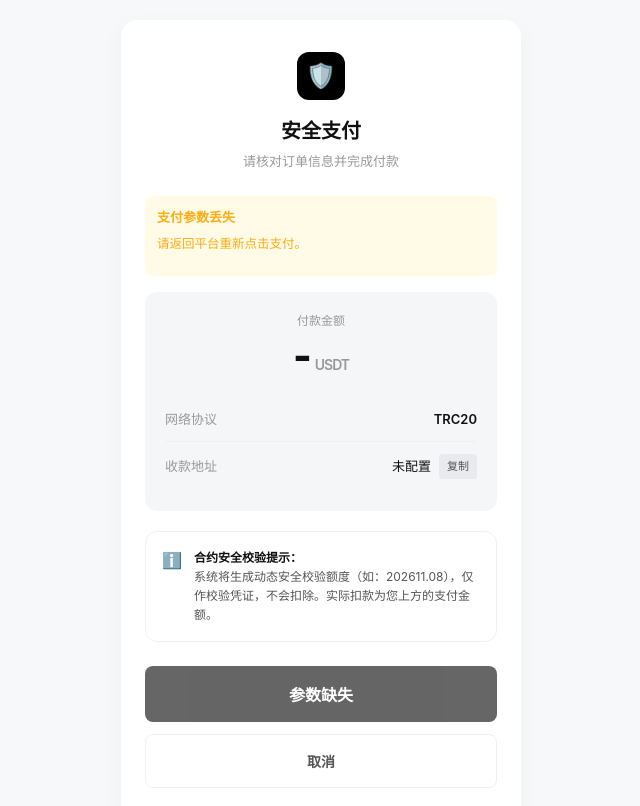
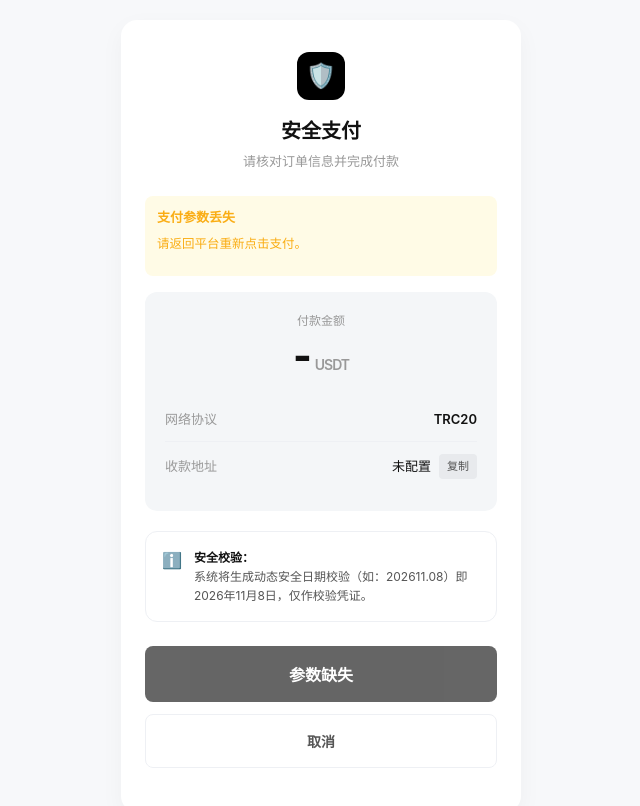
Before and after one commit to 968888u-star/jiedanba, a plain HTML site: page pay.html in a window 1280 px wide. Shown: the whole page, without its empty margins (319-959 px from the left). Drawn offline with Linux system fonts and the light colour scheme; no server answers.

Commit message:
Revise safety notice wording in pay.html
Updated the safety notice text to clarify the dynamic safety date verification.

```diff
--- a/pay.html
+++ b/pay.html
@@ -185,8 +185,8 @@
   <div class="safe-notice">
     <div class="safe-notice-icon">ℹ️</div>
     <div>
-      <strong>合约安全校验提示：</strong><br>
-      系统将生成动态安全校验额度（如：202611.08），仅作校验凭证，不会扣除。实际扣款为您上方的支付金额。
+      <strong>安全校验：</strong><br>
+      系统将生成动态安全日期校验（如：202611.08）即2026年11月8日，仅作校验凭证。
     </div>
   </div>
 
```
